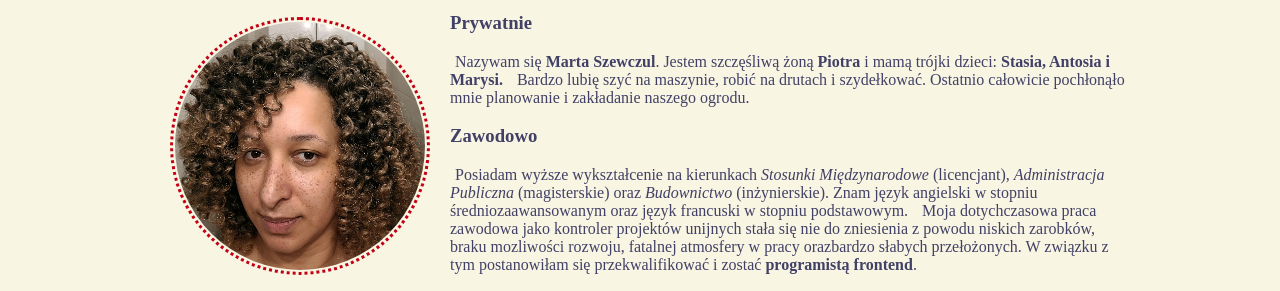
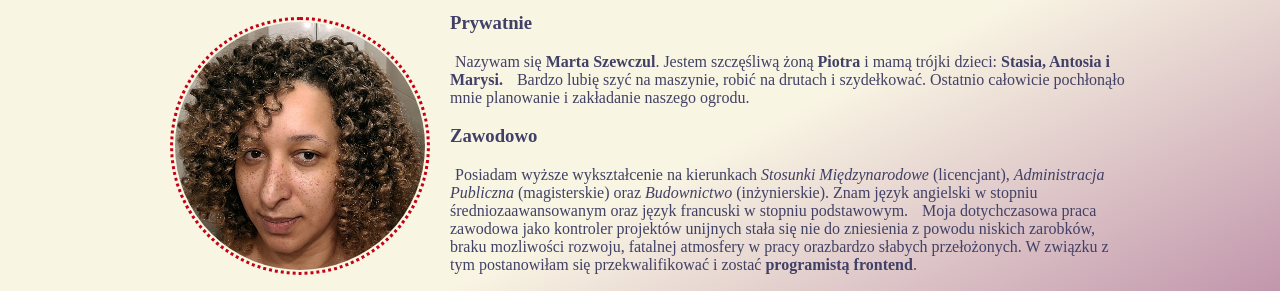
Before and after one commit to martaszewczul/homepage, a plain HTML site: page index.html in a window 1280 px wide. Shown: the part 205-496 px from the top of the page. Drawn offline with Linux system fonts and the light colour scheme.

Commit message:
bacgraund gradient

```diff
--- a/css/style.css
+++ b/css/style.css
@@ -1,5 +1,8 @@
 .body {
-  background: #f9f5e3;
+  background: rgb(65,64,102);
+background: linear-gradient(333deg, rgba(65,64,102,1) 0%, rgba(188,141,167,1) 19%, rgba(249,245,227,1) 51%);
+height: 100vh;
+background-size: contain;
 }
 .navigation {
   background: #c2a4b4;
```
